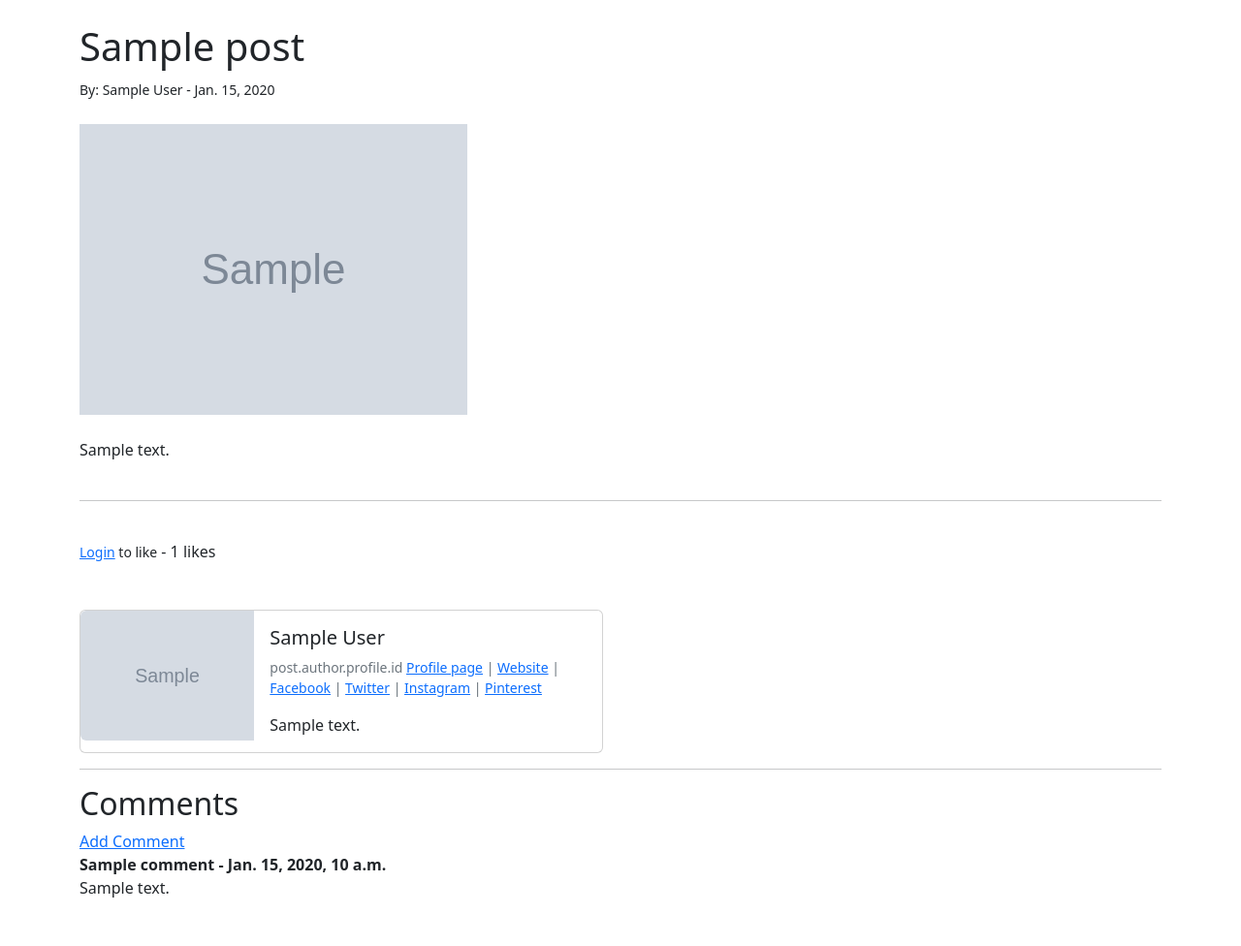
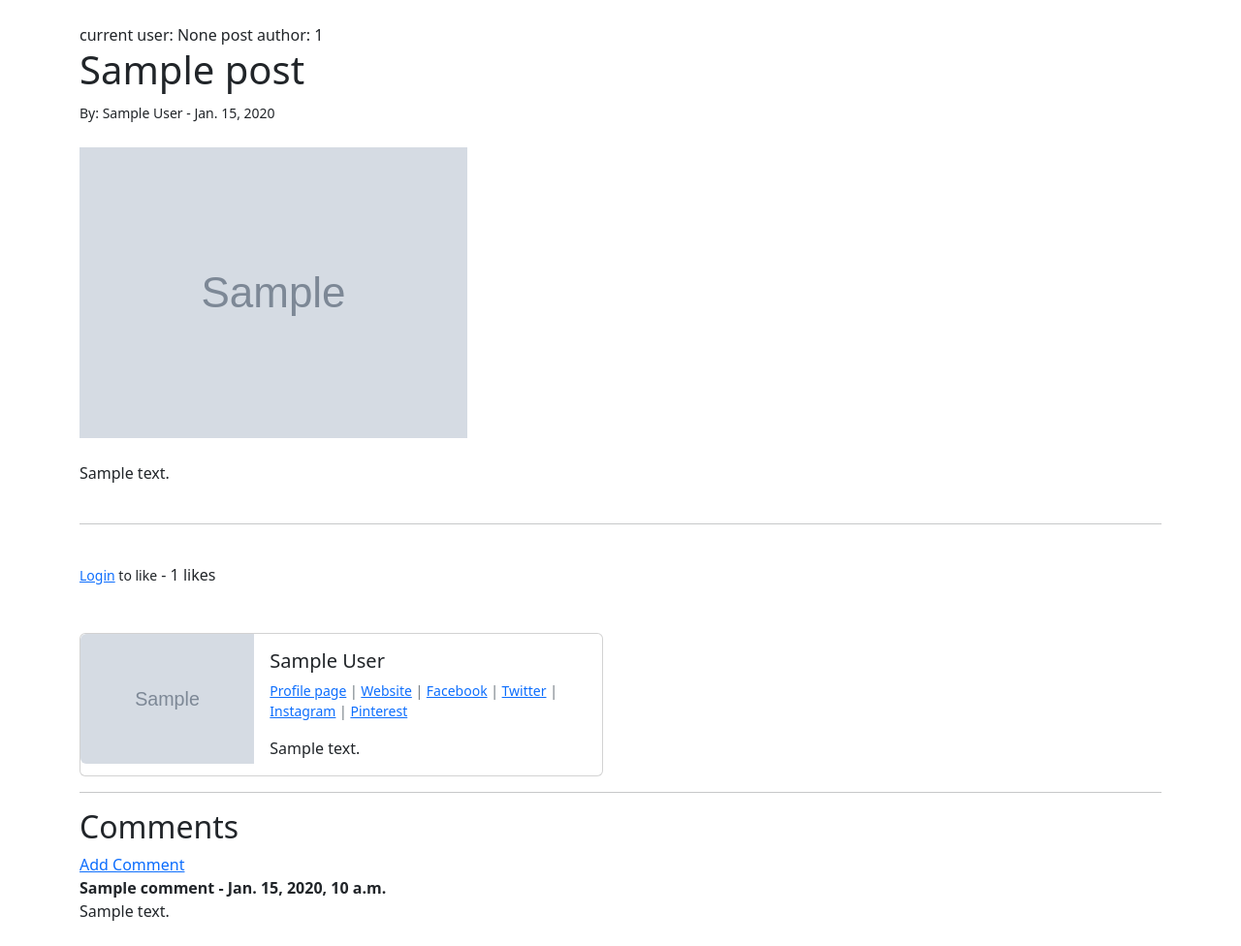
Before and after one commit to Goltzishpt/simpleblog, a Django app: page /article/1 in a window 1280 px wide. Shown: the part 56-1032 px from the top of the page at 97% size. Before the commit the page ends 982 px from the top, so only its background shows below. Run offline with Django 4.2, Linux system fonts and the light colour scheme; tables that the repository leaves empty hold one stand-in row (values such as "Sample post"); grey boxes marked "Sample" are stand-in pictures; some libraries are stand-ins or nearby versions.

Commit message:
Update article_details.html

```diff
--- a/theblog/templates/article_details.html
+++ b/theblog/templates/article_details.html
@@ -4,8 +4,8 @@
 {% block title %}{{ post.title_tag }}{% endblock %}
 {% block content %}
 
-<!--current user: {{ user.id }}-->
-<!--post author: {{ post.author.id }}-->
+current user: {{ user.id }}
+post author: {{ post.author.id }}
 
     <h1>{{ post.title }}</h1>
     <small>By: {{ post.author.first_name }}
@@ -60,7 +60,7 @@
         </h5>
 
         <p class="small text-muted">
-post.author.profile.id
+
 
             <a href="{% url 'show_profile_page' post.author.profile.id %}">Profile page</a>
             {% if post.author.profile.website_url %}
```
